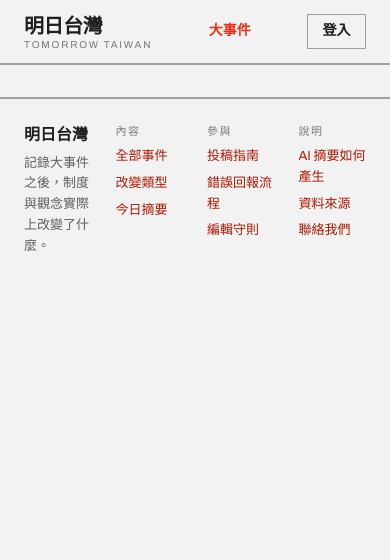
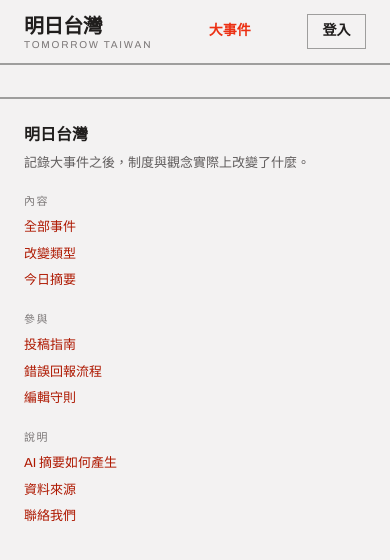
Before and after one commit to danielyc0304/tomorrow-taiwan, a Next.js app: page / in a window 390 px wide. Shown: the top 560 px of the page. Built offline with nearby package versions, Linux system fonts and the light colour scheme.

Commit message:
feat(rwd): add responsive design
Refs: TT-15

```diff
--- a/components/footer/footer.tsx
+++ b/components/footer/footer.tsx
@@ -32,7 +32,7 @@ const links: { category: string; items: { label: string; href: string }[] }[] =
 export default function Footer() {
   return (
     <footer className="mt-8 border-t-2 border-t-divider">
-      <div className="mx-auto grid max-w-7xl grid-cols-4 gap-6 p-6 text-[13px] text-neutral-700">
+      <div className="mx-auto grid max-w-7xl grid-cols-1 gap-5 p-6 text-[13px] text-neutral-700 sm:grid-cols-2 sm:gap-6 lg:grid-cols-4">
         <Brand />
         {links.map((linkGroup) => (
           <Links
```
